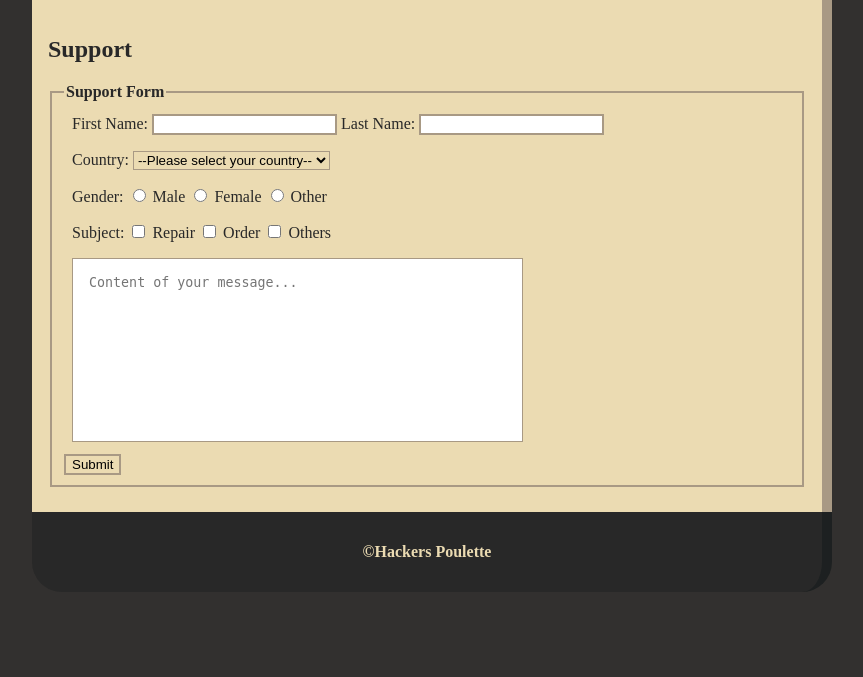
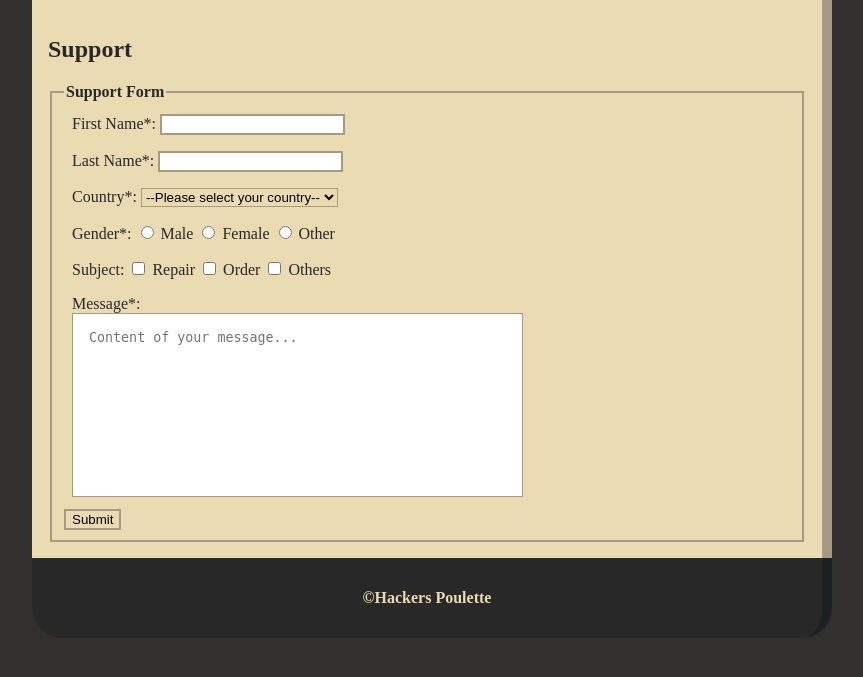
Before and after one commit to jeanmadao/hackers_poulette, a Flask app: page /support in a window 1280 px wide. Shown: the part 98-775 px from the top of the page, without its empty margins (208-1071 px from the left). Run offline with Flask 3, Linux system fonts and the light colour scheme.

Commit message:
input error display

```diff
--- a/app.py
+++ b/app.py
@@ -1,8 +1,11 @@
 from flask import (
     Flask,
+    redirect,
     render_template,
     request
 )
+
+from support_model import Support
 
 app = Flask(__name__)
 
@@ -12,12 +15,13 @@ def index():
 
 @app.get("/support")
 def support_get():
-    return render_template("support.html")
+    return render_template("support.html", support=Support())
 
 @app.post("/support")
 def support_post():
     first_name =  request.form.get("first_name")
     last_name =  request.form.get("last_name")
+    country =  request.form.get("country")
     gender =  request.form.get("gender")
     subjects = 0
     if request.form.get("repair"):
@@ -27,7 +31,13 @@ def support_post():
     if request.form.get("others") or subjects == 0:
         subjects += 1
     message = request.form.get("message")
-    return render_template("support.html")
+    support = Support(first_name, last_name, country, gender, subjects, message)
+    if support.validate():
+        return redirect("/")
+    else:
+        return render_template("support.html", support=support)
+
+
 
 if __name__ == "__main__":
     app.run()
--- a/static/site.css
+++ b/static/site.css
@@ -92,6 +92,10 @@ select {
     background-color: #ebdbb2;
 }
 
+.error {
+    color: #fb4934;
+}
+
 fieldset {
     color: #282828;
     border: 2px solid;
--- a/support_model.py
+++ b/support_model.py
@@ -1,20 +1,24 @@
 class Support:
-    def __init__(self, first_name, last_name, gender, subjects, message):
+    def __init__(self, first_name=None, last_name=None, country=None, gender=None, subjects=0, message=None):
         self.first_name = first_name
         self.last_name = last_name
+        self.country = country
         self.gender = gender
         self.subjects = subjects
         self.message = message
         self.errors = {}
 
     def validate(self):
+        self.errors = {}
         if not self.first_name:
             self.errors["first_name"] = "First name required!"
         if not self.last_name:
             self.errors["last_name"] = "Last name required!"
+        if not self.country:
+            self.errors["country"] = "Country required!"
         if not self.gender:
             self.errors["gender"] = "Gender required!"
-        if not self.subjects:
-            self.errors["subjects"] = "Subjects required!"
         if not self.message:
             self.errors["message"] = "Message required!"
+
+        return False if self.errors else True
--- a/templates/support.html
+++ b/templates/support.html
@@ -8,18 +8,25 @@
       <legend>Support Form</legend>
 
       <div class="form-row">
-        <label for="first_name">First Name:</label>
-        <input type="text" id="first_name" name="first_name" required/>
-        <span class="error"></span>
-
-        <label for="last_name">Last Name:</label>
-        <input type="text" id="last_name" name="last_name" required/>
-        <span class="error"></span>
+        <div>
+          <label for="first_name">First Name*:</label>
+          <input type="text" id="first_name" name="first_name"/>
+        </div>
+        <span class="error">{{ support.errors["first_name"] }}</span>
       </div>
 
       <div class="form-row">
-        <label for="country">Country:</label>
-        <select name="country" id="country" required>
+        <div>
+          <label for="last_name">Last Name*:</label>
+          <input type="text" id="last_name" name="last_name"/>
+        </div>
+        <span class="error">{{ support.errors["last_name"] }}</span>
+      </div>
+
+      <div class="form-row">
+        <div>
+          <label for="country">Country*:</label>
+          <select name="country" id="country">
             <option value="">--Please select your country--</option>
             <option value="be">Belgium</option>
             <option value="fr">France</option>
@@ -27,22 +34,24 @@
             <option value="nl">Netherlands</option>
             <option value="us">United States</option>
           </select>
-        <span class="error"></span>
+        </div>
+        <span class="error">{{ support.errors["country"] }}</span>
       </div>
 
       <div class="form-row">
-        <label>Gender:</label>
+        <div>
+          <label>Gender*:</label>
 
-        <input type="radio" id="male" value="male" name="gender" required>
+          <input type="radio" id="male" value="male" name="gender">
           <label for="male">Male</label>
 
-        <input type="radio" id="female" value="female" name="gender" required>
+          <input type="radio" id="female" value="female" name="gender">
           <label for="female">Female</label>
 
-        <input type="radio" id="other" value="other" name="gender" required>
+          <input type="radio" id="other" value="other" name="gender">
           <label for="other">Other</label>
-
-        <span class="error"></span>
+        </div>
+        <span class="error">{{ support.errors["gender"] }}</span>
       </div>
 
       <div class="form-row">
@@ -59,9 +68,13 @@
       </div>
 
       <div class="form-row">
-        <label for="message"></label>
-        <textarea id="message" name="message" placeholder="Content of your message..." rows="10" cols="50" required></textarea>
-        <span class="error"></span>
+        <div>
+          <label for="message">Message*:</label>
+        </div>
+        <div>
+          <textarea id="message" name="message" placeholder="Content of your message..." rows="10" cols="50"></textarea>
+        </div>
+        <span class="error">{{ support.errors["message"] }}</span>
       </div>
 
       <button>Submit</button>
```
Lines whose indentation alone changed are shown as unchanged.
